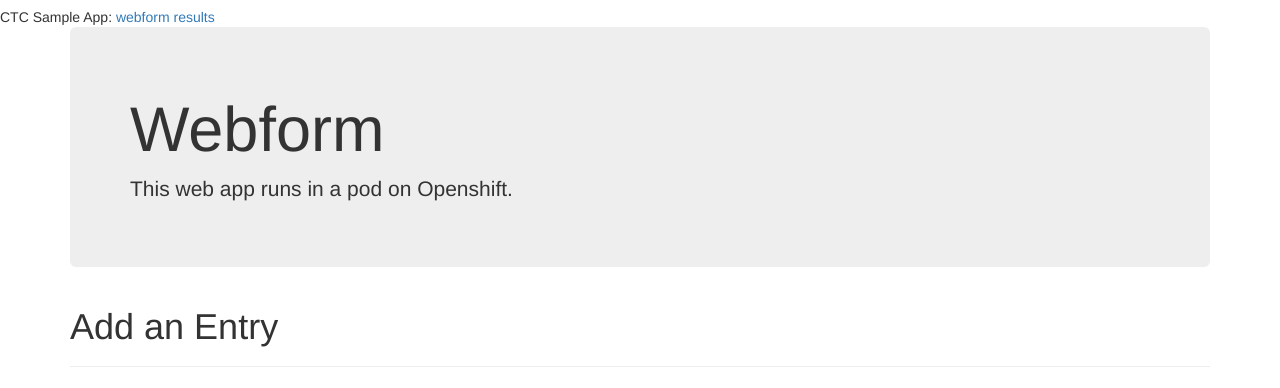
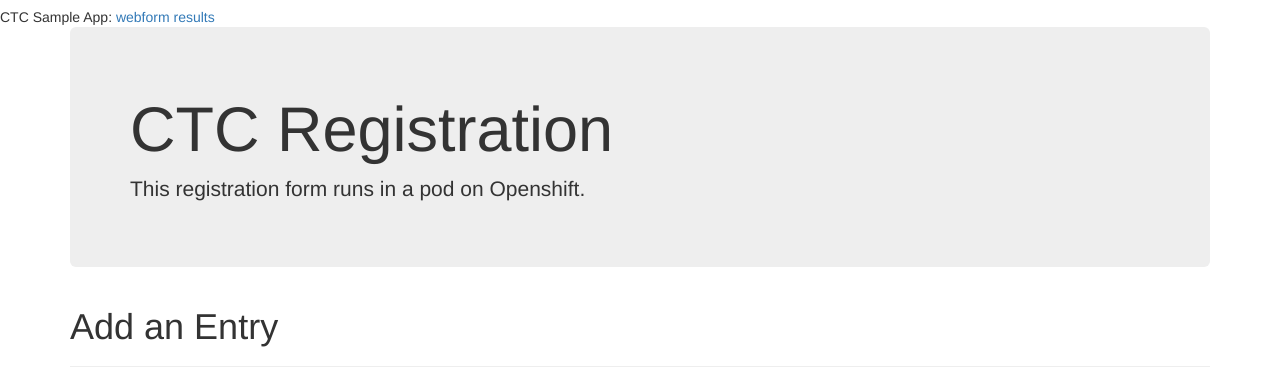
Before and after one commit to andrewctcsg/python-webform, a Flask app: page / in a window 1280 px wide. Shown: the top 388 px of the page. Run offline with Flask 2, Linux system fonts and the light colour scheme; some libraries are stand-ins or nearby versions.

Commit message:
Update form.html

```diff
--- a/templates/form.html
+++ b/templates/form.html
@@ -4,8 +4,8 @@
 <div class="container">
 
 		<div class="jumbotron">
-			<h1>Webform</h1>
-			<p>This web app runs in a pod on Openshift.</p>
+			<h1>CTC Registration</h1>
+			<p>This registration form runs in a pod on Openshift.</p>
 		</div>
 
 		<div class="page-header">
```
